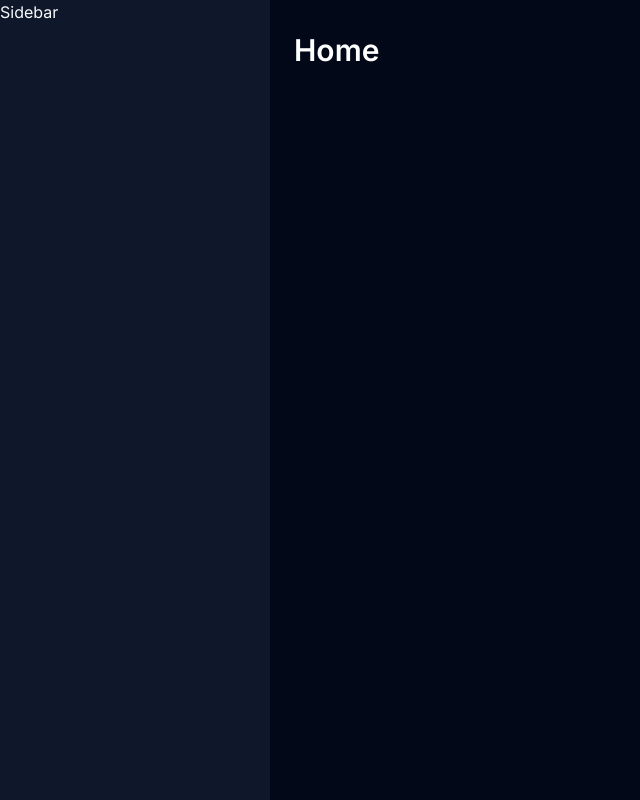
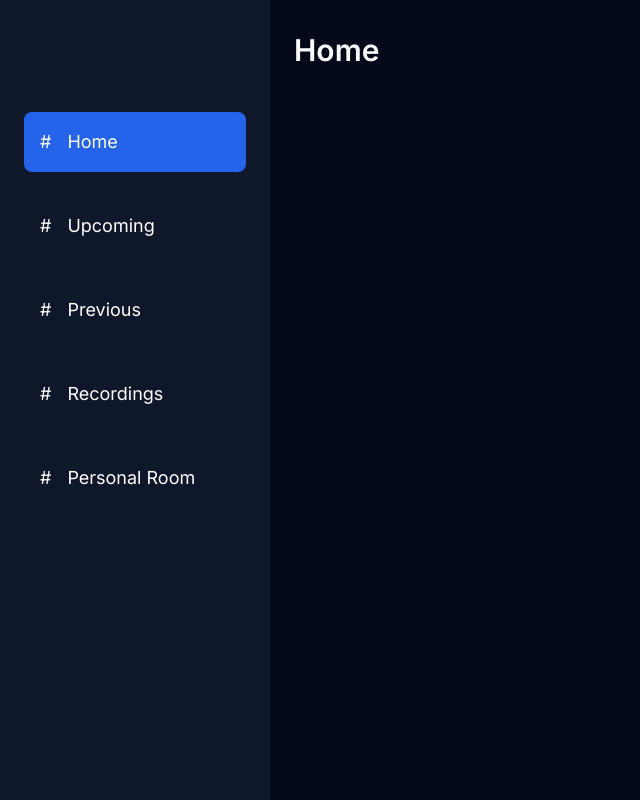
Before and after one commit to Ammar-Amin/FoodRecipe, a Next.js app: page / in a window 1280 px wide. Shown: the whole page, without its empty margins (0-640 px from the left). Built offline with nearby package versions, Linux system fonts and the light colour scheme.

Commit message:
add side bar

```diff
--- a/components/Sidebar.tsx
+++ b/components/Sidebar.tsx
@@ -1,7 +1,37 @@
+"use client";
+import { sidebarLinks } from "@/constants";
+import { cn } from "@/lib/utils";
+import Link from "next/link";
+import { usePathname } from "next/navigation";
 import React from "react";
 
 const Sidebar = () => {
-  return <h1 className="w-[270px] min-h-screen bg-slate-900">Sidebar</h1>;
+  const path = usePathname();
+  return (
+    <div className="sticky left-0 top-0 h-screen w-fit flex flex-col justify-between bg-slate-900 p-6 pt-28 text-white max-sm:hidden lg:w-[270px]">
+      <div className="flex flex-col gap-6">
+        {sidebarLinks.map((link, i) => {
+          const isActive = path === link.path;
+
+          return (
+            <Link
+              key={i}
+              href={link.path}
+              className={cn(
+                "flex gap-4 justify-start items-center p-4 rounded-lg lg:text-lg",
+                {
+                  "bg-blue-600": isActive,
+                }
+              )}
+            >
+              <span>{link.img}</span>
+              <span>{link.label}</span>
+            </Link>
+          );
+        })}
+      </div>
+    </div>
+  );
 };
 
 export default Sidebar;
--- /dev/null
+++ b/constants/index.ts
@@ -0,0 +1,27 @@
+export const sidebarLinks = [
+  {
+    label: "Home",
+    path: "/",
+    img: "#",
+  },
+  {
+    label: "Upcoming",
+    path: "/upcoming",
+    img: "#",
+  },
+  {
+    label: "Previous",
+    path: "/previous",
+    img: "#",
+  },
+  {
+    label: "Recordings",
+    path: "/recordings",
+    img: "#",
+  },
+  {
+    label: "Personal Room",
+    path: "/personal-room",
+    img: "#",
+  },
+];
```
